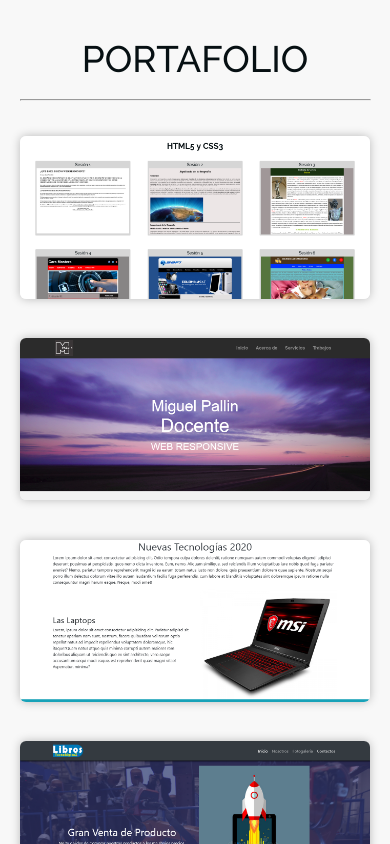
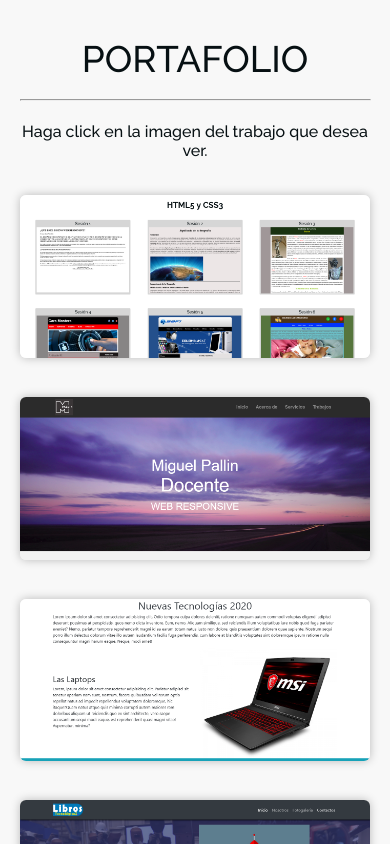
Before and after one commit to MMelofiro/web, a plain HTML site: page index.html in a window 390 px wide. Shown: the part 3480-4324 px from the top of the page. Drawn offline with Linux system fonts and the light colour scheme.

Commit message:
Add files via upload

```diff
--- a/css/porta.css
+++ b/css/porta.css
@@ -15,6 +15,13 @@
 
 #portafolio hr{
     color: #071013;
+}
+
+#portafolio p{
+    text-align: center;
+    margin-top: 3%;
+    font-size: 1rem;
+    font-weight: 500;
 }
 
 #port-block{
@@ -51,6 +58,10 @@
         scroll-margin-block-start: 53px;
     }
 
+    #portafolio p{
+        margin-top: 6%;
+    }
+
     #portafolio h2{
         margin-bottom: 5%;
     }
--- a/css/style.css
+++ b/css/style.css
@@ -169,7 +169,7 @@ main p{
 }
 
 /* |||||||||||||||||||||| MEDIA QUERY |||||||||||||||||||||| */
-@media only screen and (max-width: 800px){
+@media only screen and (max-width: 900px){
 
     header{
         padding: 0 5vw 0;
--- a/css/tarjetas.css
+++ b/css/tarjetas.css
@@ -65,7 +65,15 @@
     margin: 0;
 }
 
-@media only screen and (max-width: 800px){
+@media only screen and (max-width: 900px){
+
+    .tarjeta{
+        margin-top: 3%;
+    }
+
+}
+
+@media only screen and (max-width: 480px){
 
     .tarj-flex{
         flex-direction: column;
--- a/index.html
+++ b/index.html
@@ -230,6 +230,8 @@
 
         <hr>
 
+        <p>Haga click en la imagen del trabajo que desea ver.</p>
+
         <div id="port-block">
 
             <div class="port-flex">
@@ -356,7 +358,7 @@
 
         <div id="cont-flex">
 
-            <img src="imagenes/contac.png" alt="">
+            <img src="imagenes/contac_ros.png" alt="">
 
             <div id="infor">
 
```
Also changed, not shown: imagenes/contac_ros.png (added).
